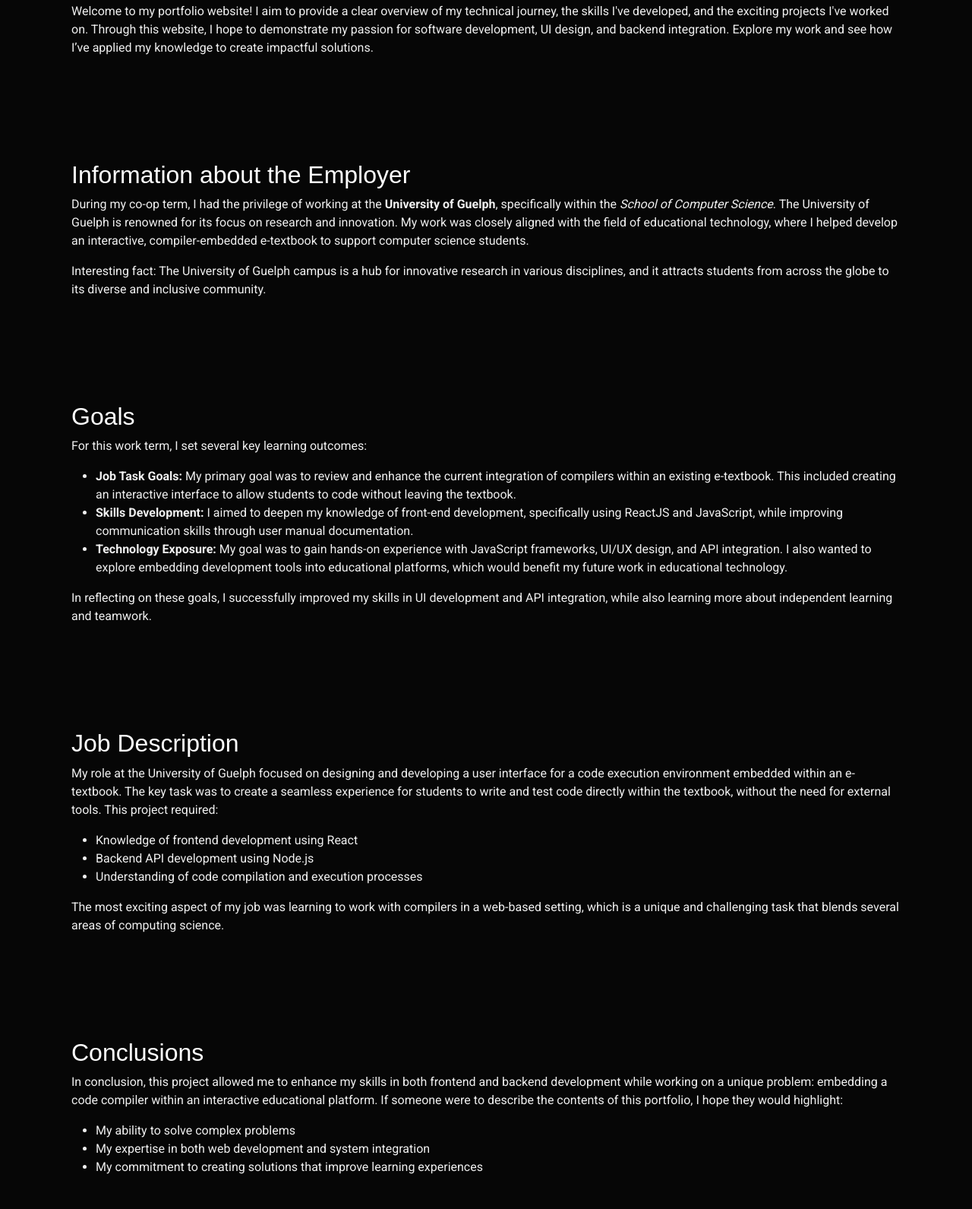
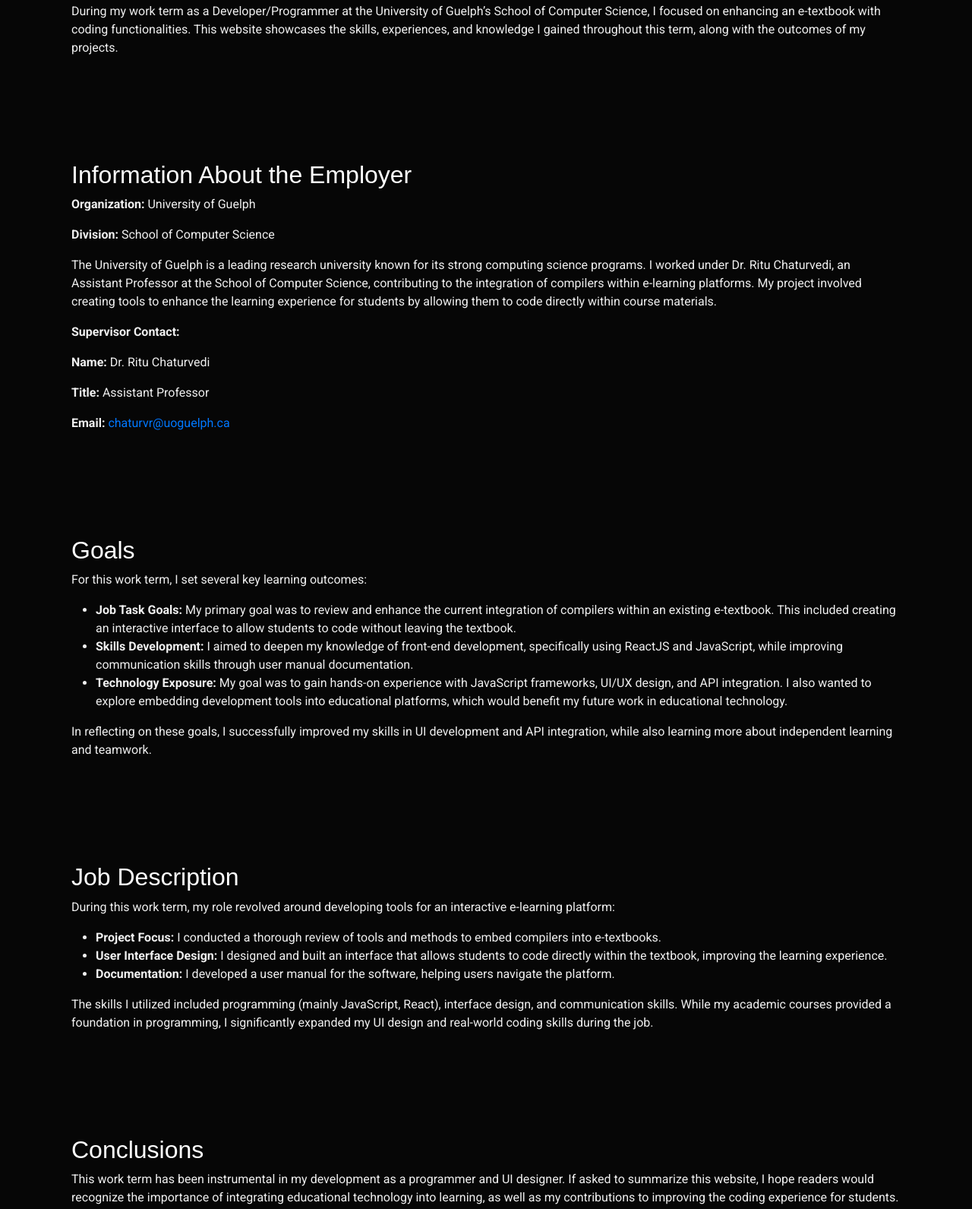
Before and after one commit to Hypeeq/Portfolio, a plain HTML site: page portfolio-details.html in a window 1280 px wide. Shown: the part 1192-2783 px from the top of the page at 76% size. Drawn offline with Linux system fonts and the light colour scheme.

Commit message:
Portfolio

```diff
--- a/portfolio-details.html
+++ b/portfolio-details.html
@@ -110,82 +110,71 @@
         </div>
 
 
-    <!-- Abstract Section -->
-    <section id="abstract" class="abstract section">
+    <!-- Abstract/Introduction Section -->
+    <section id="introduction" class="section">
       <div class="container" data-aos="fade-up">
-        <h2>Abstract / Introduction</h2>
+        <h2>Abstract/Introduction</h2>
         <p>
-          Welcome to my portfolio website! I aim to provide a clear overview of my technical journey, the skills I've developed, and the exciting projects I've worked on. Through this website, I hope to demonstrate my passion for software development, UI design, and backend integration. Explore my work and see how I’ve applied my knowledge to create impactful solutions.
+          During my work term as a Developer/Programmer at the University of Guelph’s School of Computer Science, I focused on enhancing an e-textbook with coding functionalities. This website showcases the skills, experiences, and knowledge I gained throughout this term, along with the outcomes of my projects.
         </p>
       </div>
-    </section><!-- End Abstract Section -->
+    </section><!-- End Abstract/Introduction Section -->
 
-    <!-- Employer Section -->
-    <section id="employer" class="employer section">
+    <!-- Information About the Employer Section -->
+    <section id="employer-info" class="section">
       <div class="container" data-aos="fade-up">
-        <h2>Information about the Employer</h2>
+        <h2>Information About the Employer</h2>
+        <p><strong>Organization:</strong> University of Guelph</p>
+        <p><strong>Division:</strong> School of Computer Science</p>
         <p>
-          During my co-op term, I had the privilege of working at the <strong>University of Guelph</strong>, specifically within the <em>School of Computer Science</em>. The University of Guelph is renowned for its focus on research and innovation. My work was closely aligned with the field of educational technology, where I helped develop an interactive, compiler-embedded e-textbook to support computer science students.
+          The University of Guelph is a leading research university known for its strong computing science programs. I worked under Dr. Ritu Chaturvedi, an Assistant Professor at the School of Computer Science, contributing to the integration of compilers within e-learning platforms. My project involved creating tools to enhance the learning experience for students by allowing them to code directly within course materials.
         </p>
-        <p>
-          Interesting fact: The University of Guelph campus is a hub for innovative research in various disciplines, and it attracts students from across the globe to its diverse and inclusive community.
-        </p>
+        <p><strong>Supervisor Contact:</strong></p>
+        <p><strong>Name:</strong> Dr. Ritu Chaturvedi</p>
+        <p><strong>Title:</strong> Assistant Professor</p>
+        <p><strong>Email:</strong> <a href="mailto:chaturvr@uoguelph.ca">chaturvr@uoguelph.ca</a></p>
       </div>
-    </section><!-- End Employer Section -->
+    </section><!-- End Information About the Employer Section -->
 
     <!-- Goals Section -->
-    <section id="goals" class="goals section">
+    <section id="goals" class="section">
       <div class="container" data-aos="fade-up">
-
         <h2>Goals</h2>
-
-        <p>
-          For this work term, I set several key learning outcomes:
-        </p>
-
+        <p>For this work term, I set several key learning outcomes:</p>
         <ul>
           <li><strong>Job Task Goals:</strong> My primary goal was to review and enhance the current integration of compilers within an existing e-textbook. This included creating an interactive interface to allow students to code without leaving the textbook.</li>
           <li><strong>Skills Development:</strong> I aimed to deepen my knowledge of front-end development, specifically using ReactJS and JavaScript, while improving communication skills through user manual documentation.</li>
           <li><strong>Technology Exposure:</strong> My goal was to gain hands-on experience with JavaScript frameworks, UI/UX design, and API integration. I also wanted to explore embedding development tools into educational platforms, which would benefit my future work in educational technology.</li>
         </ul>
-
         <p>
           In reflecting on these goals, I successfully improved my skills in UI development and API integration, while also learning more about independent learning and teamwork.
         </p>
-
       </div>
     </section><!-- End Goals Section -->
 
     <!-- Job Description Section -->
-    <section id="job-description" class="job-description section">
+    <section id="job-description" class="section">
       <div class="container" data-aos="fade-up">
         <h2>Job Description</h2>
-        <p>
-          My role at the University of Guelph focused on designing and developing a user interface for a code execution environment embedded within an e-textbook. The key task was to create a seamless experience for students to write and test code directly within the textbook, without the need for external tools. This project required:
-        </p>
+        <p>During this work term, my role revolved around developing tools for an interactive e-learning platform:</p>
         <ul>
-          <li>Knowledge of frontend development using React</li>
-          <li>Backend API development using Node.js</li>
-          <li>Understanding of code compilation and execution processes</li>
+          <li><strong>Project Focus:</strong> I conducted a thorough review of tools and methods to embed compilers into e-textbooks.</li>
+          <li><strong>User Interface Design:</strong> I designed and built an interface that allows students to code directly within the textbook, improving the learning experience.</li>
+          <li><strong>Documentation:</strong> I developed a user manual for the software, helping users navigate the platform.</li>
         </ul>
         <p>
-          The most exciting aspect of my job was learning to work with compilers in a web-based setting, which is a unique and challenging task that blends several areas of computing science.
+          The skills I utilized included programming (mainly JavaScript, React), interface design, and communication skills. While my academic courses provided a foundation in programming, I significantly expanded my UI design and real-world coding skills during the job.
         </p>
       </div>
     </section><!-- End Job Description Section -->
 
     <!-- Conclusions Section -->
-    <section id="conclusions" class="conclusions section">
+    <section id="conclusions" class="section">
       <div class="container" data-aos="fade-up">
         <h2>Conclusions</h2>
         <p>
-          In conclusion, this project allowed me to enhance my skills in both frontend and backend development while working on a unique problem: embedding a code compiler within an interactive educational platform. If someone were to describe the contents of this portfolio, I hope they would highlight:
+          This work term has been instrumental in my development as a programmer and UI designer. If asked to summarize this website, I hope readers would recognize the importance of integrating educational technology into learning, as well as my contributions to improving the coding experience for students.
         </p>
-        <ul>
-          <li>My ability to solve complex problems</li>
-          <li>My expertise in both web development and system integration</li>
-          <li>My commitment to creating solutions that improve learning experiences</li>
-        </ul>
       </div>
     </section><!-- End Conclusions Section -->
 
```
